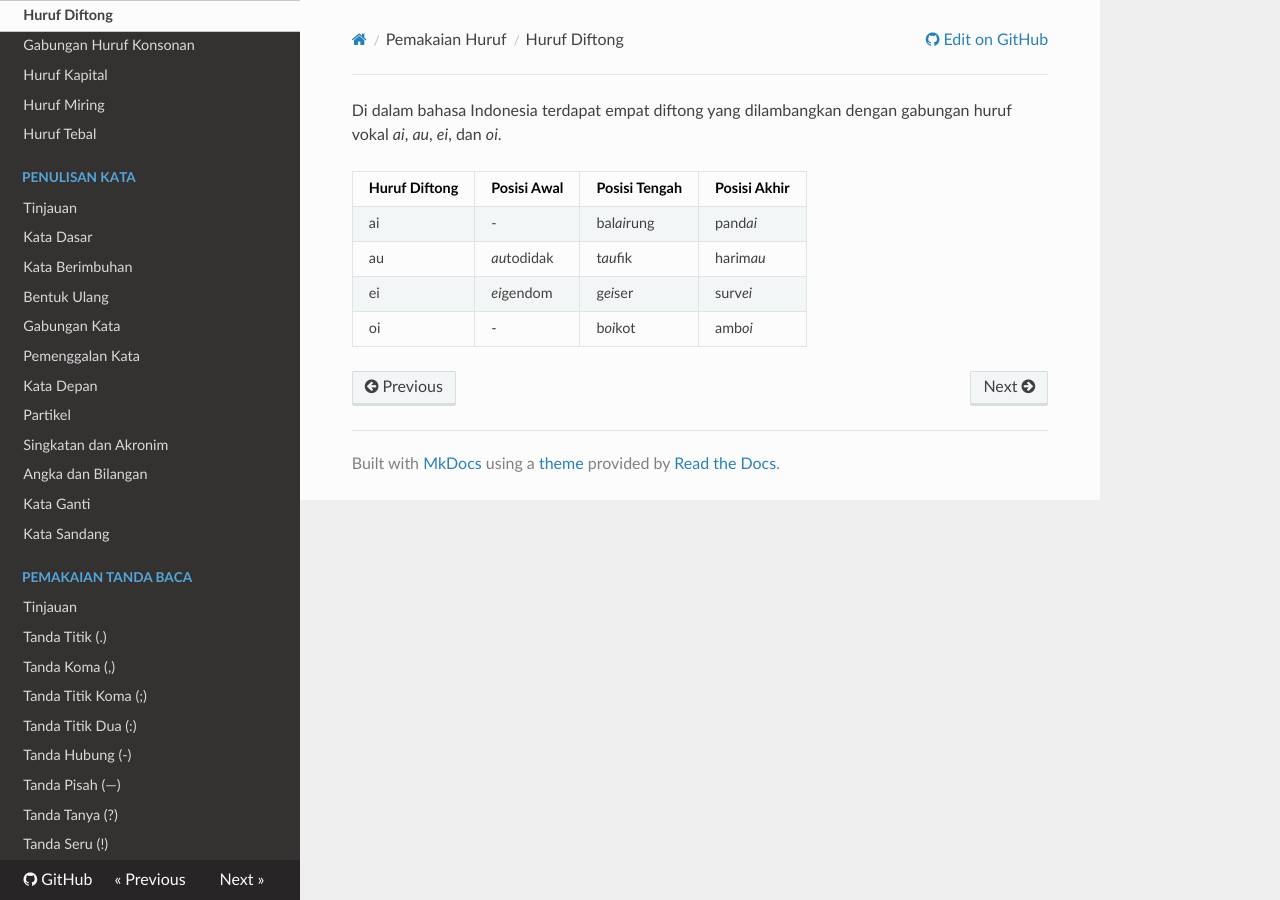
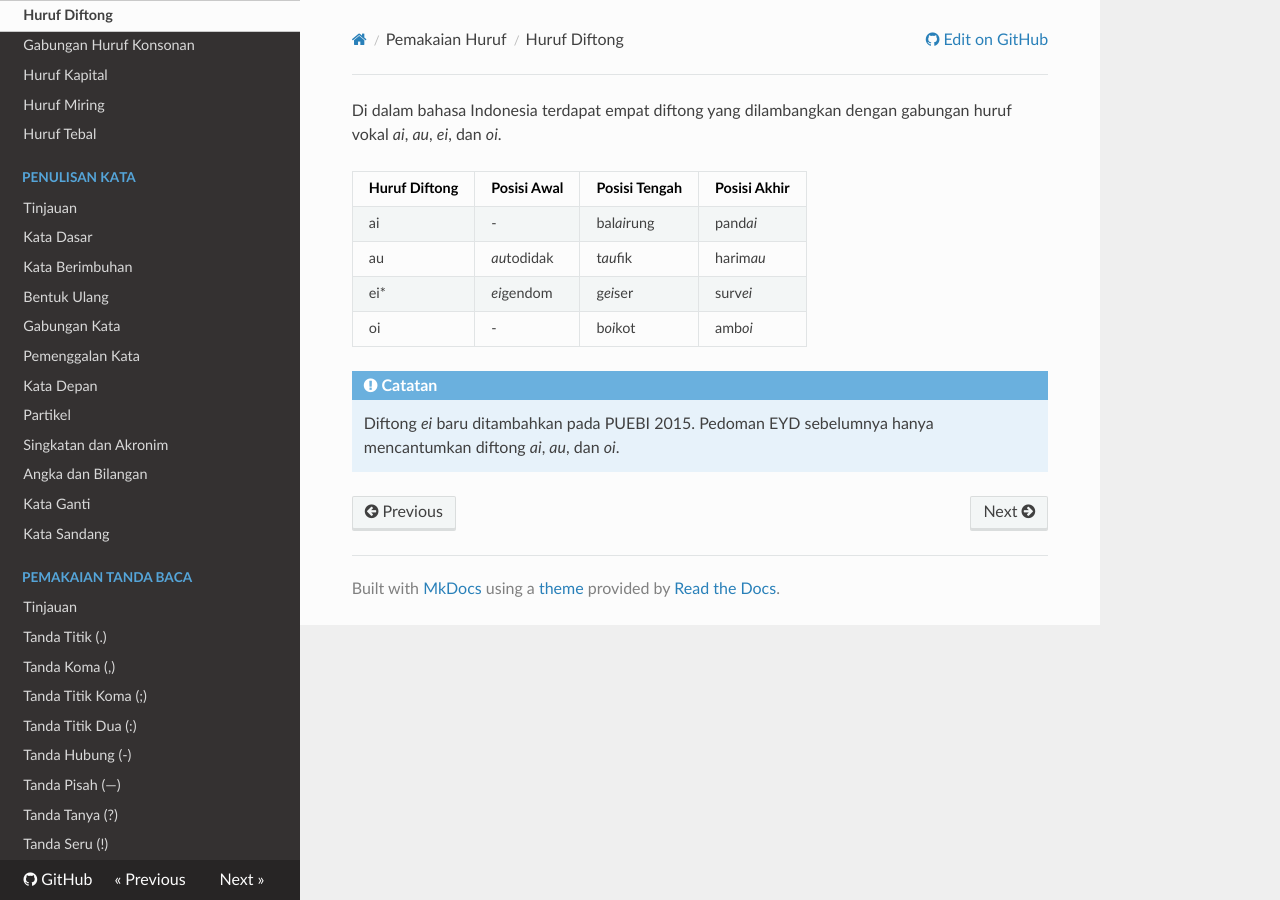
Before and after one commit to ivanlanin/puebi, an MkDocs documentation site: the page built from docs/huruf/huruf-diftong.md, in a window 1280 px wide. Built offline with MkDocs 1.6.1, drawn with Linux system fonts in a browser that asks for light colours; nearby versions of some CDN libraries; old or Windows-style settings are respelled for this version of MkDocs.

Commit message:
Info penambahan diftong "ei"

```diff
--- a/docs/huruf/huruf-diftong.md
+++ b/docs/huruf/huruf-diftong.md
@@ -4,5 +4,8 @@ Huruf Diftong | Posisi Awal | Posisi Tengah | Posisi Akhir
 - | - | - | -
 ai | - | bal*ai*rung | pand*ai*
 au | *au*todidak | t*au*fik | harim*au*
-ei | *ei*gendom | g*ei*ser | surv*ei*
+ei* | *ei*gendom | g*ei*ser | surv*ei*
 oi | - | b*oi*kot | amb*oi*
+
+!!! note "Catatan"
+	Diftong *ei* baru ditambahkan pada PUEBI 2015. Pedoman EYD sebelumnya hanya mencantumkan diftong *ai*, *au*, dan *oi*.
```
Also changed, not shown: docs/huruf/huruf-tebal.md (+1 -1 lines).
